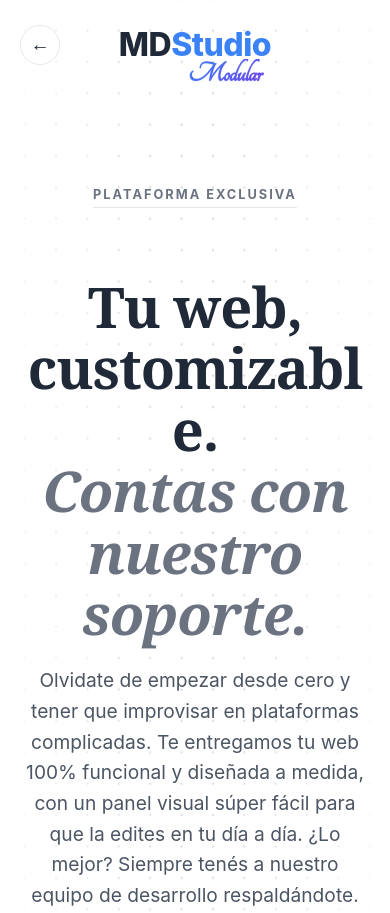
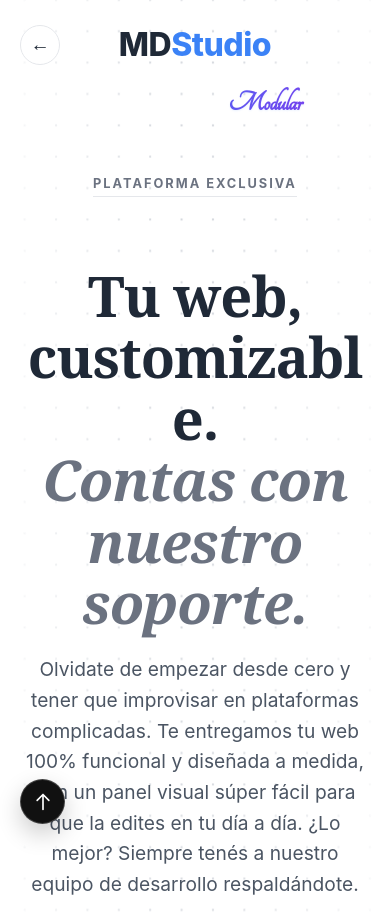
Before and after one commit to LucasMostafa/mds, an Angular app: page /solutions in a window 390 px wide. Shown: the top 913 px of the page. Built offline with nearby package versions, Linux system fonts and the light colour scheme.

Commit message:
Solutions-view, imagen de inicio del componente

```diff
--- a/src/app/features/solutions/pages/solutions-view/solutions-view.html
+++ b/src/app/features/solutions/pages/solutions-view/solutions-view.html
@@ -1,3 +1,13 @@
+<div class="modular-loader" [class.slide-out]="!showModuleLoader">
+  <div class="elegant-dots-bg-loader"></div>
+  <div class="loader-content">
+    <div class="brand-main">
+      <span class="mds">MD</span><span class="studio">Studio</span>
+    </div>
+    <span class="modular-signature">Modular</span>
+  </div>
+</div>
+
 <div class="corporate-solutions-wrapper">
 
   <div class="elegant-dots-bg"></div>
@@ -7,7 +17,7 @@
       <div class="brand-wrapper">
         <span class="mds-text">MD</span><span class="studio-text">Studio</span>
       </div>
-      <span class="logo-signature">Modular</span>
+      <span class="logo-signature"><br>Modular</span>
     </div>
 
     <button class="btn-back-outline" (click)="goBackHome()">
--- a/src/app/features/solutions/pages/solutions-view/solutions-view.scss
+++ b/src/app/features/solutions/pages/solutions-view/solutions-view.scss
@@ -1,4 +1,4 @@
-/* --- VARIABLES CORPORATIVAS --- */
+/* --- VARIABLES CORPORATIVAS (Mantenelas arriba) --- */
 $bg-light: #ffffff;
 $bg-off-white: #f9fafb;
 $bg-dark: #111111;
@@ -9,40 +9,7 @@ $primary: #3b82f6;
 /* Letra Serif Elegante para Títulos y Modular (Playfair Display) */
 $font-serif-elegant: 'Playfair Display', 'EB Garamond', Georgia, serif;
 
-/* --- CONTENEDOR PRINCIPAL --- */
-.corporate-solutions-wrapper {
-  background-color: $bg-light;
-  color: $text-dark;
-  min-height: 100vh;
-  font-family: 'Inter', system-ui, sans-serif;
-
-  /* 🔥 FIX iOS: Containment para evitar overscrolls horizontales 🔥 */
-  position: relative;
-  overflow: hidden;
-  overscroll-behavior-x: none;
-}
-
-/* --- FONDO ANIMADO SUTIL (PUNTOS PEQUEÑOS + RESPIRACIÓN) --- */
-.elegant-dots-bg {
-  position: absolute;
-  top: 0;
-  left: 0;
-  width: 100%;
-  height: 100%;
-  z-index: 0;
-  pointer-events: none;
-
-  -webkit-mask-image: radial-gradient(ellipse at top center, black 10%, transparent 75%);
-  mask-image: radial-gradient(ellipse at top center, black 10%, transparent 75%);
-
-  background-image: radial-gradient(#d1d5db 1px, transparent 1px);
-  background-size: 30px 30px;
-
-  animation:
-    driftSingleLayer 15s linear infinite,
-    breatheDepth 8s ease-in-out infinite alternate;
-}
-
+/* 🔥 NUEVO: KEYFRAMES GLOBALES SUBIDOS ACÁ PARA CONTINUIDAD 🔥 */
 @keyframes driftSingleLayer {
   0% {
     background-position: 0 0;
@@ -63,56 +30,202 @@ $font-serif-elegant: 'Playfair Display', 'EB Garamond', Georgia, serif;
   }
 }
 
+@keyframes titleSlideUp {
+  0% {
+    opacity: 0;
+    transform: translateY(50px); // Empieza abajo
+  }
+  100% {
+    opacity: 1;
+    transform: translateY(0); // Sube a su lugar
+  }
+}
+
+@keyframes modularEntry {
+  0% {
+    opacity: 0;
+    transform: translate(-100px, -100px) scale(0.8);
+  }
+  100% {
+    opacity: 1;
+    transform: translate(0, 0) scale(1);
+  }
+}
+
+/* ==========================================================
+   --- LOADER MODULAR PREMIUM (Actualizado) ---
+   ========================================================== */
+.modular-loader {
+  position: fixed;
+  inset: 0;
+  z-index: 9999;
+  background-color: #ffffff;
+  display: flex;
+  justify-content: center;
+  align-items: center;
+  overflow: hidden;
+
+  /* 🔥 EFECTO TELÓN: Sólido, sube de abajo hacia arriba 🔥 */
+  transition:
+    transform 1.2s cubic-bezier(0.77, 0, 0.175, 1),
+    visibility 0s 1.2s;
+
+  &.slide-out {
+    transform: translateY(-100%); /* Sube limpiamente */
+    visibility: hidden;
+    pointer-events: none;
+    /* Chau opacity: 0; ¡No más transparencias fantasmas! */
+  }
+
+  /* Efecto Vignette sutil (Se mantiene muy sutil) */
+  &::after {
+    content: '';
+    position: absolute;
+    inset: 0;
+    box-shadow: inset 0 0 100px rgba(0, 0, 0, 0.03);
+    pointer-events: none;
+    z-index: 2;
+  }
+
+  /* 🔥 NUEVO: Puntos del loader actualizados para "respirar" como la web cargada 🔥 */
+  .elegant-dots-bg-loader {
+    position: absolute;
+    inset: 0;
+    // Agregamos máscara para suavizar bordes igual que la web cargada
+    -webkit-mask-image: radial-gradient(ellipse at top center, black 10%, transparent 75%);
+    mask-image: radial-gradient(ellipse at top center, black 10%, transparent 75%);
+    background-image: radial-gradient(#d1d5db 1px, transparent 1px);
+    background-size: 30px 30px; // Tamaño sincronizado
+
+    // 🔥 Ahora usan las mismas animaciones que el fondo de la web real
+    animation:
+      driftSingleLayer 15s linear infinite,
+      breatheDepth 8s ease-in-out infinite alternate;
+    z-index: 1;
+  }
+
+  .loader-content {
+    position: relative;
+    z-index: 3;
+    text-align: center;
+
+    .brand-main {
+      font-size: clamp(3.5rem, 8vw, 5rem);
+      font-weight: 900;
+      letter-spacing: -2px;
+      color: #111;
+      font-family: 'Inter', sans-serif;
+
+      .studio {
+        color: #3b82f6;
+      }
+
+      // Animación de entrada: Sube desde abajo
+      animation: titleSlideUp 2.2s cubic-bezier(0.22, 1, 0.36, 1) forwards;
+    }
+
+    .modular-signature {
+      display: block;
+      font-family: 'Tangerine', cursive;
+      font-size: clamp(3rem, 6vw, 4.5rem);
+      font-weight: 500;
+      background: linear-gradient(135deg, #3b82f6 0%, #7c3aed 100%);
+      -webkit-background-clip: text;
+      -webkit-text-fill-color: transparent;
+      margin-top: -20px;
+      margin-left: 350px; // 👍 Desktop: Mantenemos tu tweak liked
+
+      animation: modularEntry 2.2s cubic-bezier(0.22, 1, 0.36, 1) forwards;
+    }
+  }
+
+  /* 🔥 NUEVO: MEDIA QUERY ESPECÍFICO PARA EL LOADER EN MOBILE 🔥 */
+  /* Corrige el desborde (image_7.png) centrando Modular under MDStudio */
+  @media (max-width: 768px) {
+    .loader-content {
+      .modular-signature {
+        margin-left: 0 !important; // 👍 Centrar en mobile
+        margin-top: 0; //👍 Centrar under mdstudio
+        transform: translateY(-5px); // 👍 Tweak visual tight visually
+        text-align: center;
+      }
+    }
+  }
+}
+
+/* De acá para abajo, dejá todo como estaba (contenedor principal, Dots de la web cargada, nav, etc.) */
+.corporate-solutions-wrapper {
+  background-color: $bg-light;
+  color: $text-dark;
+  min-height: 100vh;
+  font-family: 'Inter', system-ui, sans-serif;
+  position: relative;
+  overflow: hidden;
+  overscroll-behavior-x: none;
+}
+
+.elegant-dots-bg {
+  position: absolute;
+  top: 0;
+  left: 0;
+  width: 100%;
+  height: 100%;
+  z-index: 0;
+  pointer-events: none;
+  -webkit-mask-image: radial-gradient(ellipse at top center, black 10%, transparent 75%);
+  mask-image: radial-gradient(ellipse at top center, black 10%, transparent 75%);
+  background-image: radial-gradient(#d1d5db 1px, transparent 1px);
+  background-size: 30px 30px;
+  animation:
+    driftSingleLayer 15s linear infinite,
+    breatheDepth 8s ease-in-out infinite alternate;
+}
+
 .corp-nav,
 .corp-hero {
   position: relative;
   z-index: 10;
 }
 
-/* --- NAVBAR CORPORATIVO --- */
 .corp-nav {
   display: flex;
   justify-content: space-between;
   align-items: center;
   padding: 30px 5%;
   background: transparent;
-
   .nav-logo {
     font-weight: 800;
-    font-size: 2.0rem;
+    font-size: 2rem;
     letter-spacing: -0.5px;
     display: flex;
     align-items: baseline;
-
-    /* 🔥 Contenedor nuevo que mantiene pegado a MD y Studio 🔥 */
     .brand-wrapper {
       display: flex;
     }
-
-    .mds-text { color: $text-dark; }
-    .studio-text { color: $primary; }
-
+    .mds-text {
+      color: $text-dark;
+    }
+    .studio-text {
+      color: $primary;
+    }
     .logo-signature {
       font-family: 'Tangerine' !important;
       font-style: normal !important;
-      font-weight: 700 !important;
-      font-size: 1.65rem !important;
-      margin-left: 14px;
+      font-weight: 600 !important;
+      font-size: 1.85rem !important;
+      margin-left:-50px;
       background: transparent;
       padding: 0;
       border-radius: 0;
       padding-right: 10px;
-
       background: linear-gradient(135deg, #3b82f6 0%, #7c3aed 100%);
       -webkit-background-clip: text;
       -webkit-text-fill-color: transparent;
       background-clip: text;
-
       transform: translateY(0px);
       text-shadow: 0 1px 2px rgba(59, 130, 246, 0.1);
     }
   }
-
   .btn-back-outline {
     background: transparent;
     color: $text-dark;
@@ -123,13 +236,10 @@ $font-serif-elegant: 'Playfair Display', 'EB Garamond', Georgia, serif;
     font-size: 0.85rem;
     cursor: pointer;
     transition: all 0.3s ease;
-
-    /* 🔥 Flex para alinear flecha y texto 🔥 */
     display: flex;
     align-items: center;
     gap: 8px;
     white-space: nowrap;
-
     &:hover {
       background: $bg-off-white;
       border-color: #d1d5db;
@@ -137,7 +247,6 @@ $font-serif-elegant: 'Playfair Display', 'EB Garamond', Georgia, serif;
   }
 }
 
-/* --- ESTILOS TIPOGRÁFICOS --- */
 .serif-title {
   font-family: $font-serif-elegant;
   font-size: clamp(3.5rem, 6vw, 5.5rem);
@@ -161,14 +270,11 @@ $font-serif-elegant: 'Playfair Display', 'EB Garamond', Georgia, serif;
   font-size: 2rem;
   font-weight: 600;
 }
-
-/* --- HERO --- */
 .corp-hero {
   text-align: center;
-  padding: 60px 20px 80px;
+  padding: 20px 20px 80px;
   max-width: 900px;
   margin: 0 auto;
-
   .badge-premium {
     display: inline-block;
     font-size: 0.8rem;
@@ -180,7 +286,6 @@ $font-serif-elegant: 'Playfair Display', 'EB Garamond', Georgia, serif;
     border-bottom: 1px solid #e5e7eb;
     padding-bottom: 5px;
   }
-
   .hero-subtitle {
     font-size: 1.2rem;
     color: #4b5563;
@@ -189,8 +294,6 @@ $font-serif-elegant: 'Playfair Display', 'EB Garamond', Georgia, serif;
     margin: 0 auto;
   }
 }
-
-/* --- SHOWCASE --- */
 .corp-showcase {
   max-width: 1100px;
   margin: 0 auto;
@@ -198,14 +301,12 @@ $font-serif-elegant: 'Playfair Display', 'EB Garamond', Georgia, serif;
   position: relative;
   z-index: 10;
 }
-
 .showcase-container {
   background: $bg-light;
   border: 1px solid #e5e7eb;
   border-radius: 12px;
   overflow: hidden;
   box-shadow: 0 25px 50px -12px rgba(0, 0, 0, 0.15);
-
   .browser-header {
     background: $bg-off-white;
     border-bottom: 1px solid #e5e7eb;
@@ -233,34 +334,27 @@ $font-serif-elegant: 'Playfair Display', 'EB Garamond', Georgia, serif;
   }
   .video-wrapper {
     width: 100%;
-    /* 🔥 LA CLAVE: El aspecto respeta los píxeles exactos de tu video (1898x892) 🔥 */
     aspect-ratio: 1898 / 892;
     background: #000;
     display: flex;
     justify-content: center;
     align-items: center;
-
     .platform-video {
       width: 100%;
       height: 100%;
-      /* 🔥 object-fit: contain asegura que no se recorte un solo milímetro 🔥 */
       object-fit: contain;
       display: block;
     }
   }
 }
-
-/* --- LA DIAGONAL OSCURA --- */
 .corp-dark-diagonal {
   background-color: $bg-dark;
   color: $text-light;
   padding: 15vw 20px 100px;
   margin-top: -10vw;
-
   clip-path: polygon(0 10vw, 100% 0, 100% 100%, 0 100%);
   position: relative;
   z-index: 1;
-
   .section-header-dark {
     text-align: center;
     margin-bottom: 60px;
@@ -269,7 +363,6 @@ $font-serif-elegant: 'Playfair Display', 'EB Garamond', Georgia, serif;
       font-size: 1.1rem;
     }
   }
-
   .payment-banner {
     max-width: 900px;
     margin: 0 auto 80px;
@@ -281,7 +374,6 @@ $font-serif-elegant: 'Playfair Display', 'EB Garamond', Georgia, serif;
     align-items: center;
     justify-content: space-between;
     gap: 30px;
-
     .text-wrap p {
       color: #9ca3af;
       margin-top: 10px;
@@ -304,14 +396,12 @@ $font-serif-elegant: 'Playfair Display', 'EB Garamond', Georgia, serif;
       }
     }
   }
-
   .plans-grid {
     max-width: 1100px;
     margin: 0 auto;
     display: grid;
     grid-template-columns: repeat(3, 1fr);
     gap: 30px;
-
     .plan-card {
       background: transparent;
       border: 1px solid rgba(255, 255, 255, 0.15);
@@ -326,7 +416,6 @@ $font-serif-elegant: 'Playfair Display', 'EB Garamond', Georgia, serif;
         color: #9ca3af;
         line-height: 1.6;
       }
-
       &.highlight {
         background: #fff;
         color: $bg-dark;
@@ -350,12 +439,9 @@ $font-serif-elegant: 'Playfair Display', 'EB Garamond', Georgia, serif;
     }
   }
 }
-
-/* --- CARACTERÍSTICAS BLANCAS --- */
 .corp-light-features {
   background: $bg-light;
   padding: 100px 20px;
-
   .section-header-light {
     text-align: center;
     margin-bottom: 60px;
@@ -364,25 +450,22 @@ $font-serif-elegant: 'Playfair Display', 'EB Garamond', Georgia, serif;
       font-size: 1.1rem;
     }
   }
-
   .bento-grid {
     max-width: 1100px;
     margin: 0 auto;
     display: grid;
     grid-template-columns: repeat(2, 1fr);
     gap: 20px;
-    width: 100%; // Contención
-
+    width: 100%;
     .bento-card {
-      background: #ffffff; /* 🔥 Fondo sólido para tapar el fondo animado 🔥 */
+      background: #ffffff;
       border: 1px solid #e5e7eb;
-      border-radius: 16px; // Corregido el valor excesivo
+      border-radius: 16px;
       padding: 40px;
       display: flex;
       flex-direction: column;
       justify-content: flex-end;
       min-height: 250px;
-
       h3 {
         font-size: 1.5rem;
         margin-bottom: 10px;
@@ -399,8 +482,63 @@ $font-serif-elegant: 'Playfair Display', 'EB Garamond', Georgia, serif;
     }
   }
 }
+/* ==========================================================
+   --- BOTÓN FLOTANTE "VOLVER ARRIBA" ---
+   ========================================================== */
+.btn-scroll-top-floating {
+  position: fixed;
+  bottom: 30px;
+  left: 30px;
+  width: 50px;
+  height: 50px;
+  background-color: $bg-dark;
+  color: #fff;
+  border: 1px solid rgba(255, 255, 255, 0.2);
+  border-radius: 50%;
+  display: flex;
+  justify-content: center;
+  align-items: center;
+  cursor: pointer;
+  z-index: 100;
+  box-shadow: 0 10px 25px rgba(0, 0, 0, 0.2);
+  transition: all 0.3s cubic-bezier(0.25, 0.46, 0.45, 0.94);
 
-/* --- RESPONSIVE --- */
+  svg {
+    width: 24px;
+    height: 24px;
+    transition: transform 0.3s ease;
+  }
+
+  /* 🔥 LA CLAVE: Solo aplica hover si el usuario usa un mouse (Desktop) 🔥 */
+  @media (hover: hover) and (pointer: fine) {
+    &:hover {
+      background-color: $primary;
+      border-color: $primary;
+      transform: translateY(-5px);
+      box-shadow: 0 15px 30px rgba(59, 130, 246, 0.4);
+
+      svg { transform: translateY(-3px); }
+    }
+  }
+
+  /* 🔥 EFECTO TÁCTIL: Para que en mobile se hunda un poquito al tocar y se suelte 🔥 */
+  &:active {
+    transform: scale(0.92);
+    background-color: #1e293b;
+  }
+
+  @media (max-width: 768px) {
+    bottom: 20px;
+    left: 20px;
+    width: 45px;
+    height: 45px;
+    svg { width: 20px; height: 20px; }
+  }
+}
+
+/* ==========================================================
+   --- RESPONSIVE MOBILE TWEAKS PRINCIPALES (image_6.png y image_7.png) ---
+   ========================================================== */
 @media (max-width: 992px) {
   .corp-dark-diagonal .plans-grid {
     grid-template-columns: 1fr;
@@ -415,7 +553,6 @@ $font-serif-elegant: 'Playfair Display', 'EB Garamond', Georgia, serif;
   .corp-light-features .bento-large {
     grid-column: span 1;
   }
-
   .corp-dark-diagonal {
     clip-path: polygon(0 4vw, 100% 0, 100% 100%, 0 100%);
     margin-top: -4vw;
@@ -424,26 +561,29 @@ $font-serif-elegant: 'Playfair Display', 'EB Garamond', Georgia, serif;
 }
 
 @media (max-width: 768px) {
-  /* 🔥 NAVBAR MOBILE 🔥 */
+  /* 🔥 ACTUALIZADO: NAVBAR MOBILE TWEAK (Equilibra image_6.png) 🔥 */
   .corp-nav {
     flex-direction: column;
-    align-items: center; /* Centramos el logo en la pantalla */
-    position: relative; /* Para poder fijar el botón de volver */
-    padding-top: 25px; /* Le damos aire arriba */
+    align-items: center;
+    position: relative;
+    padding-top: 25px;
 
+    // Logo Tweak: Apilamos centrado pero movemos Modular un poco a la derecha
     .nav-logo {
       flex-direction: column;
-      align-items: flex-end; /* Modular se va hacia la derecha */
-      gap: 0px; /* Quitamos espacios extra */
+      align-items: center; // 👍 Stacking centered initially
+      gap: 0px;
     }
 
+    // 👍 Tweak: Equilibrar visualmente Modular (que parece muy a la izquierda en captura 6)
     .nav-logo .logo-signature {
-      margin-left: 0 !important;
+      margin-left: 0 !important; //👍 Reset desktop margin
+      padding-left: 100px;
       font-size: 1.8rem !important;
-      transform: translateY(-5px) !important; /* Lo acercamos hacia arriba para que quede bien pegado a MDStudio */
+      // 🔥 NUDGE VISUAL: Movemos un poco a la derecha (translateX) para compensar visualmente el inicio de la fuente cursiva
+      transform: translate(25px, -5px) !important; // 👍 Nudge visually, visually tight visually
     }
 
-    /* 🔥 BOTÓN VOLVER CIRCULAR ARRIBA A LA IZQUIERDA 🔥 */
     .btn-back-outline {
       position: absolute;
       top: 25px;
@@ -451,13 +591,12 @@ $font-serif-elegant: 'Playfair Display', 'EB Garamond', Georgia, serif;
       width: 40px;
       height: 40px;
       padding: 0;
-      border-radius: 50%; /* Lo hacemos un círculo perfecto */
+      border-radius: 50%;
       justify-content: center;
-      background: rgba(255, 255, 255, 0.8); /* Fondito sutil para que se vea */
+      background: rgba(255, 255, 255, 0.8);
       backdrop-filter: blur(5px);
-
       .text {
-        display: none; /* Ocultamos la palabra "Volver al inicio" */
+        display: none;
       }
       .arrow {
         font-size: 1.2rem;
@@ -465,14 +604,13 @@ $font-serif-elegant: 'Playfair Display', 'EB Garamond', Georgia, serif;
     }
   }
 
-  /* 🔥 FIX BENTO GRID MOBILE 🔥 */
   .corp-light-features {
     padding: 60px 20px;
     .bento-grid {
       display: flex;
       flex-direction: column;
       gap: 15px;
-      max-width: 100%; // Forzar contención
+      max-width: 100%;
     }
     .bento-large {
       grid-column: span 1;
```
Also changed, not shown: src/app/features/solutions/pages/solutions-view/solutions-view.ts (+12 -5 lines).
